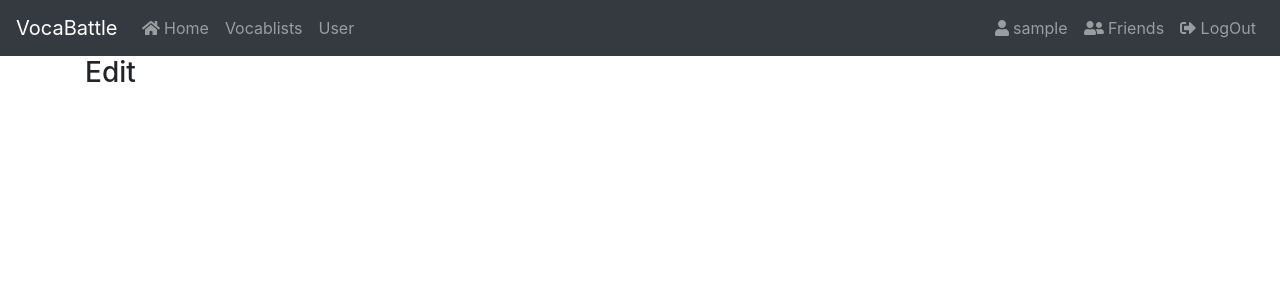
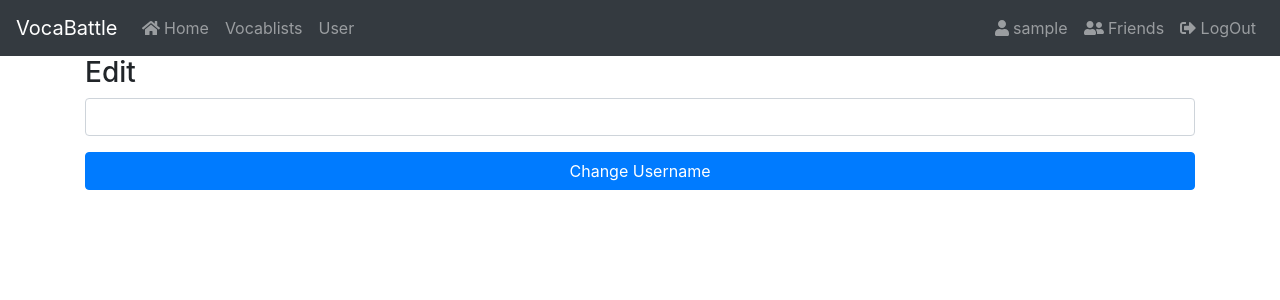
Before and after one commit to CptCringe/SYPProjekt, a Vue app in the folder frontend3/: page /editProfile in a window 1280 px wide. Shown: the top 300 px of the page. Built offline with nearby package versions, Linux system fonts and the light colour scheme; sample sign-in values are in the browser's storage.

Commit message:
Edit Frontend

```diff
--- a/frontend3/src/components/EditUser.vue
+++ b/frontend3/src/components/EditUser.vue
@@ -1,12 +1,29 @@
 <template>
   <div><h3>Edit</h3></div>
+  <Form @submit="fetchData">
+    <div class="form-group">
+      <Field name="newname" type="text" class="form-control" />
+    </div>
+    <div class="form-group">
+      <button class="btn btn-primary btn-block" >
+        Change Username
+      </button>
+    </div>
+  </Form>
+  <div v-if="error">Error: {{error.message}}</div>
+  <div v-if="loading">Loading...</div>
 </template>
 
 <script>
 import UserService from "../services/user.service";
+import {Field, Form} from "vee-validate";
 
 export default {
   name: "EditUser",
+  components: {
+    Form,
+    Field
+  },
   computed: {
     currentUser() {
       return this.$store.state.auth.user;
@@ -16,20 +33,22 @@ export default {
     return{
       loading: false,
       post: null,
-      error: null,
-      newname: null
+      error: null
+
     }
   },
   created() {
 
   },
   methods: {
-    fetchData(){
+    fetchData(newname){
       this.loading = true;
-      UserService.edituser(this.$route.params.id,newname, (err, post) =>{
+      UserService.edituser(this.currentUser.id,newname, (err, post) =>{
         if(err){
+          this.loading = false;
           this.error = err.toString();
         } else {
+          this.loading = false;
           this.post = post;
           console.log(this.post);
         }
--- a/frontend3/src/services/user.service.js
+++ b/frontend3/src/services/user.service.js
@@ -20,8 +20,8 @@ class UserService {
         return axios.get(API_URL + 'admin', { headers: authHeader() });
     }
 
-    edituser(user, newname, cb){
-        return axios.post('http://localhost:8080/api/useredit', null,{headers: authHeader(), params: {userId: user.userId, username: newname}})
+    edituser(userId, newname, cb){
+        return axios.post('http://localhost:8081/api/useredit', null,{headers: authHeader(), params: {userId: userId, username: newname}})
             .then( response =>{ cb(null, response);})
             .catch( err => {cb(err, null)});
     }
```
